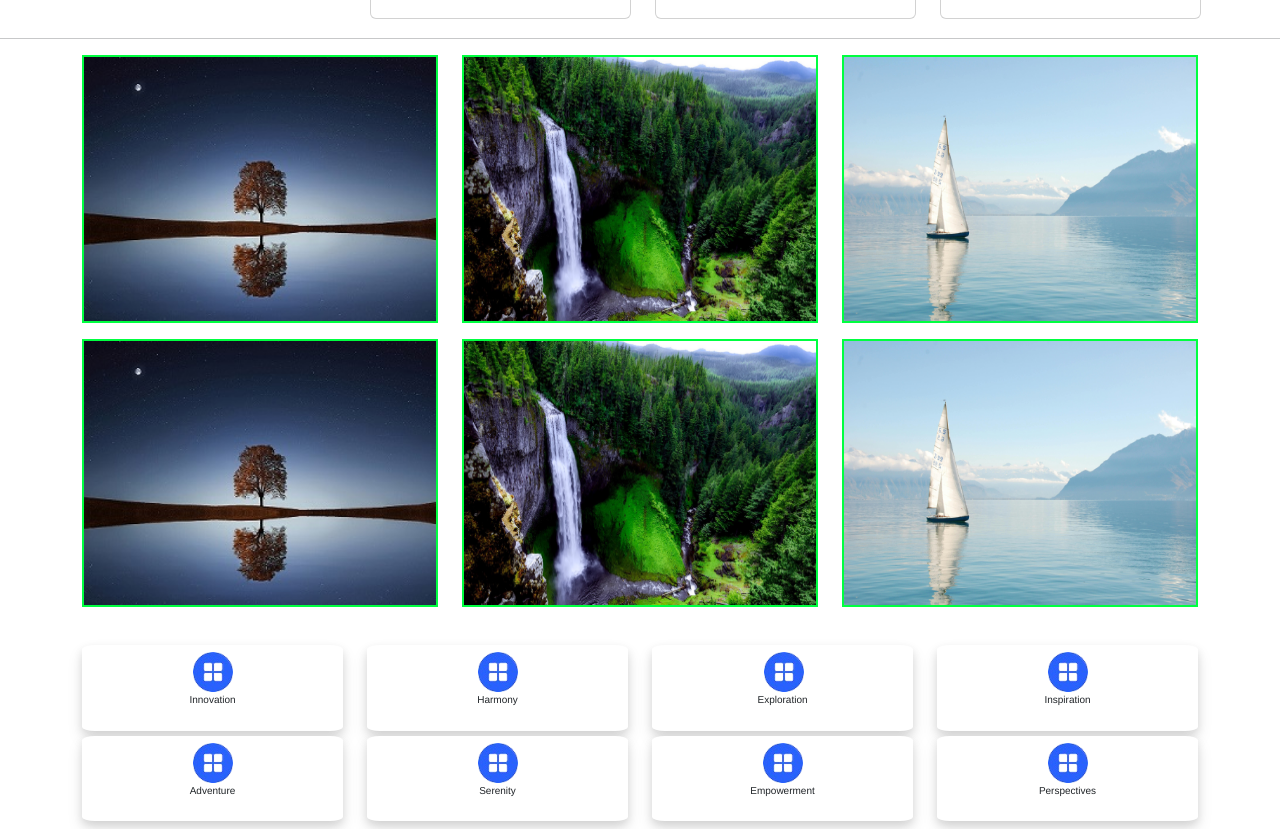
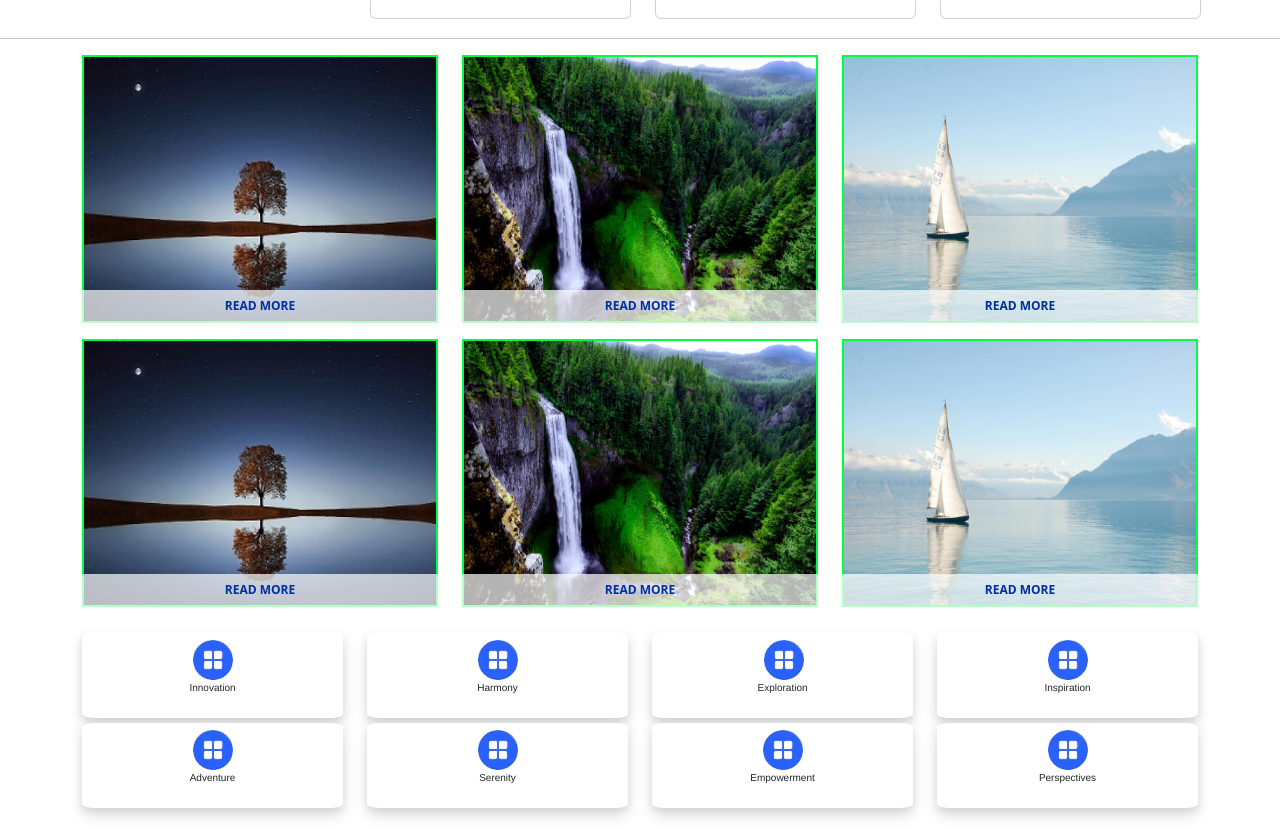
Before and after one commit to washimul/sparrowtalk, a website: page index.html in a window 1280 px wide. Shown: the part 880-1709 px from the top of the page. Drawn offline with nearby package versions, Linux system fonts and the light colour scheme; no server answers; files whose address does not match are found by name.

Commit message:
all updated now

```diff
--- a/index.html
+++ b/index.html
@@ -188,21 +188,27 @@
 <div class="container" id="three-bloc-inrow">
   <div class="row">
     <div class="col-4" id="three-bloc-inrow-1">
+      <p>READ MORE</p>
       <a href=""><img src="img/img (20).jpg" height="100%" width="100%" alt="" id="" class="three-bloc-inrow"></a>
     </div>
     <div class="col-4" id="three-bloc-inrow-2">
+      <p>READ MORE</p>
       <img src="img/img (22).jpg" height="100%" width="100%" alt="" class="three-bloc-inrow">
     </div>
     <div class="col-4" id="three-bloc-inrow-3">
+      <p>READ MORE</p>
       <img src="img/img (21).jpg" height="100%" width="100%" alt="" class="three-bloc-inrow">
     </div><div><p></p></div>
     <div class="col-4" id="three-bloc-inrow-4">
+      <p>READ MORE</p>
       <a href=""><img src="img/img (20).jpg" height="100%" width="100%" alt="" id="" class="three-bloc-inrow"></a>
     </div>
     <div class="col-4" id="three-bloc-inrow-5">
+      <p>READ MORE</p>
       <img src="img/img (22).jpg" height="100%" width="100%" alt="" class="three-bloc-inrow">
     </div>
     <div class="col-4" id="three-bloc-inrow-6">
+      <p>READ MORE</p>
       <img src="img/img (21).jpg" height="100%" width="100%" alt="" class="three-bloc-inrow">
     </div>
   </div>
--- a/styles.css
+++ b/styles.css
@@ -573,18 +573,26 @@ footer {
 #full-phase-photo{
     margin-top: 1%;
 }
-
 #three-bloc-inrow {
-    margin-bottom: 5%;
-    text-align: center;
-}
-
-#three-bloc-inrow {
-    margin-bottom: 3%;
+    margin-bottom: 2%;
     text-align: center;
 }
 .three-bloc-inrow{
     border: solid 2px rgb(0, 255, 64);
+}
+
+.col-4 {
+    position: relative;
+  }
+.col-4 p {
+    position: absolute;
+    bottom: 0;
+    left: 0;
+    right: 0;
+    background-color: rgba(255, 255, 255, 0.7);
+    padding: 2%;
+    margin: 0;
+    text-align: center; font-size: 12px; color: #0030a0; font-weight: bold;
 }
 
 #pop-up-1, #pop-up-2, #pop-up-3, #pop-up-4 {
```
